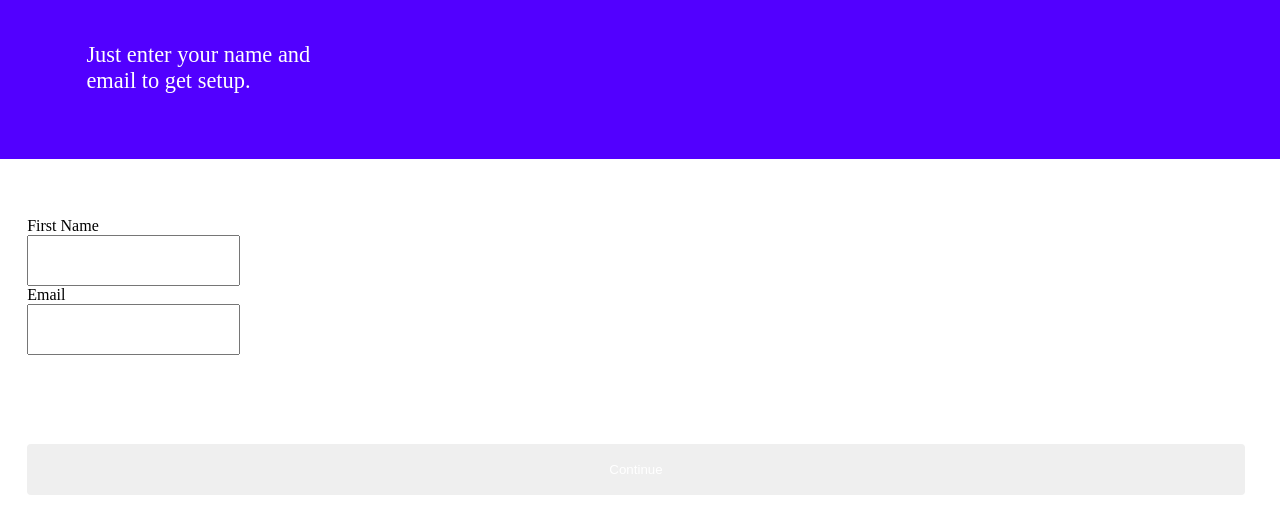
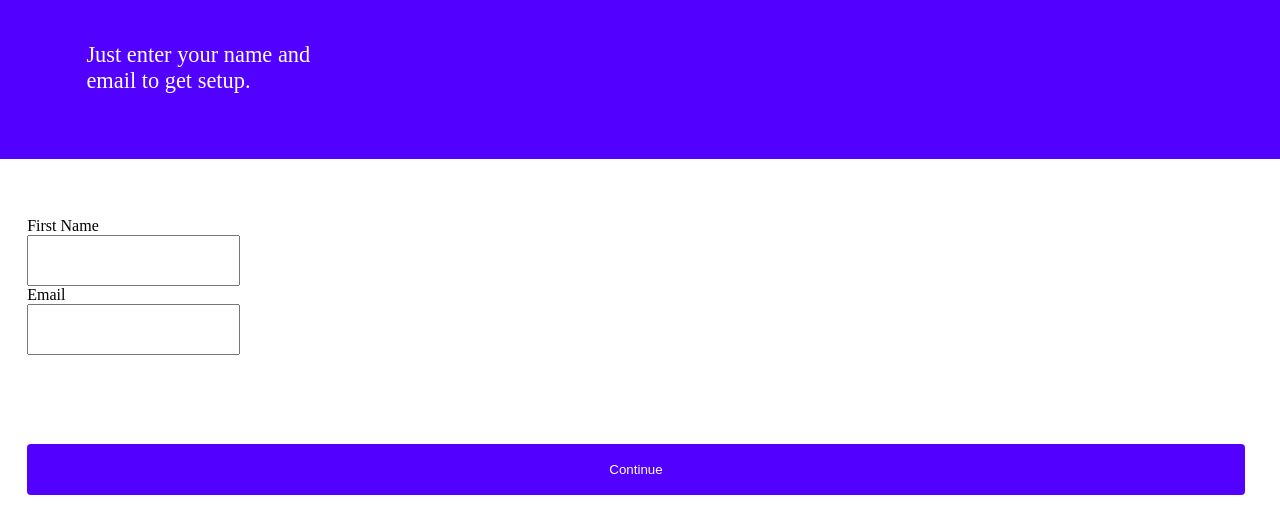
Before and after one commit to Zainulabdin-turkmen/signup-form, a plain HTML site: page index.html in a window 1280 px wide. Shown: the part 280-800 px from the top of the page. Drawn offline with Linux system fonts and the light colour scheme.

Commit message:
adding color

```diff
--- a/index.css
+++ b/index.css
@@ -53,7 +53,7 @@ button {
     border-radius: 4px;
     border: none;
     color: #fff;
-    /* background-color: #5200FF; */
+    background-color: #5200FF;
     /* font-size: 1.1rem; */
     /* font-weight: 700; */
     /* margin-bottom: 50px; */
```
